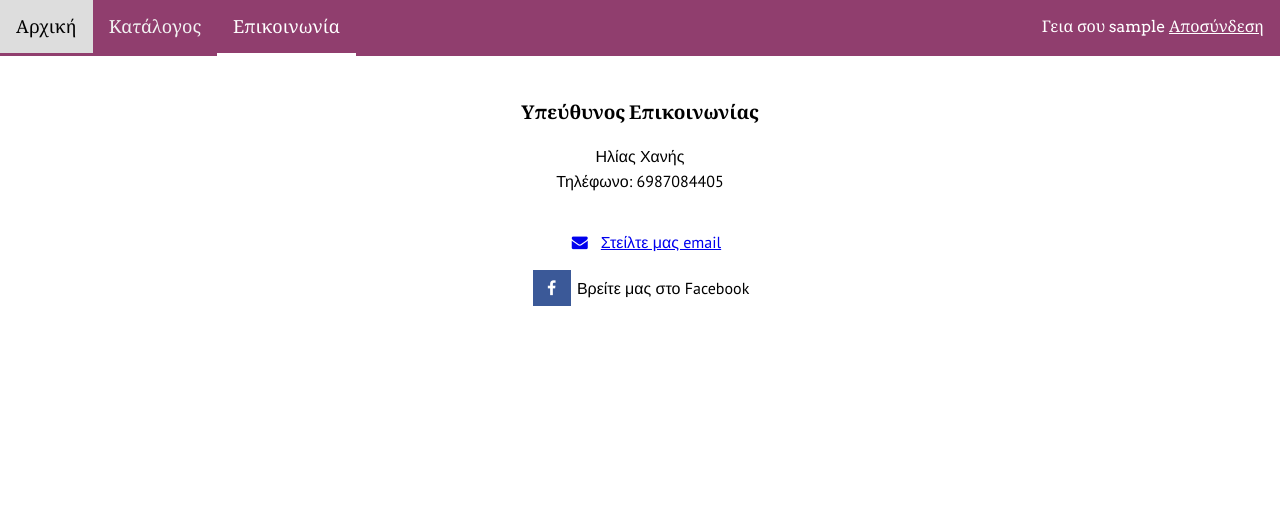
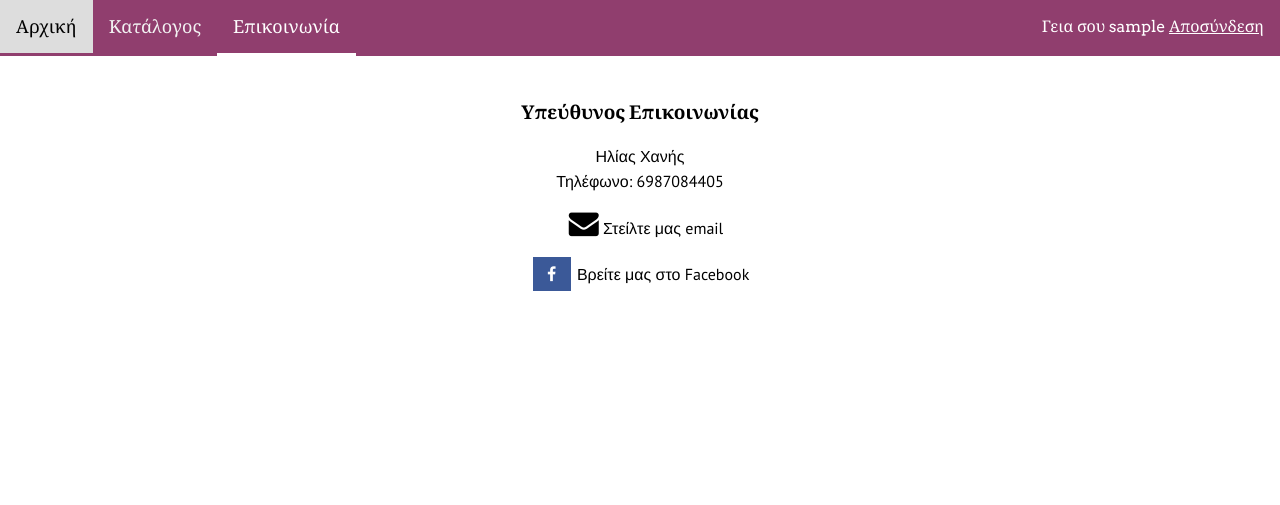
Before and after one commit to liakoyras/contactsdirectory, a PHP site: page /contact.php in a window 1280 px wide. Shown: the top 505 px of the page. Run offline with PHP 8.4, Linux system fonts and the light colour scheme; the visitor is signed in with stand-in values (Sample User, id 1).

Commit message:
Fixed the blue color of the envelope by adding local style tag, impossible to do otherwise. Also, increased the size of the envelope.[C

```diff
--- a/contact.php
+++ b/contact.php
@@ -81,8 +81,9 @@
 
 		<h3 class="center">Υπεύθυνος Επικοινωνίας</h3>
 		<p class="center">Ηλίας Χανής <br>
-		Τηλέφωνο: 6987084405<br><br>
-		<a href="mailto:iliashanis@gmail.com?Subject=Υπηρεσία%20Καταλόγου" target="_blank"><i class="fa">&#xf0e0;</i>Στείλτε μας email</a><br>
+		Τηλέφωνο: 6987084405<br>
+
+		<a href="mailto:iliashanis@gmail.com?Subject=Υπηρεσία%20Καταλόγου" target="_blank"><i style="color: black; font-size: 30px;" class="fa">&#xf0e0;</i></a> Στείλτε μας email<br>
 		<a href="https://www.facebook.com/ilias.hanis" target="_blank" class="fa fa-facebook"><br></a> Βρείτε μας στο Facebook<br><br></p>
 
 
--- a/css/social.css
+++ b/css/social.css
@@ -1,6 +1,8 @@
+/*Font Awesome Facebook link*/
+
 .fa {
 
-	padding: 10px;
+	padding: 9px 10px;
     font-size: 17px;
     width: 18px;
     text-align: center;
```
